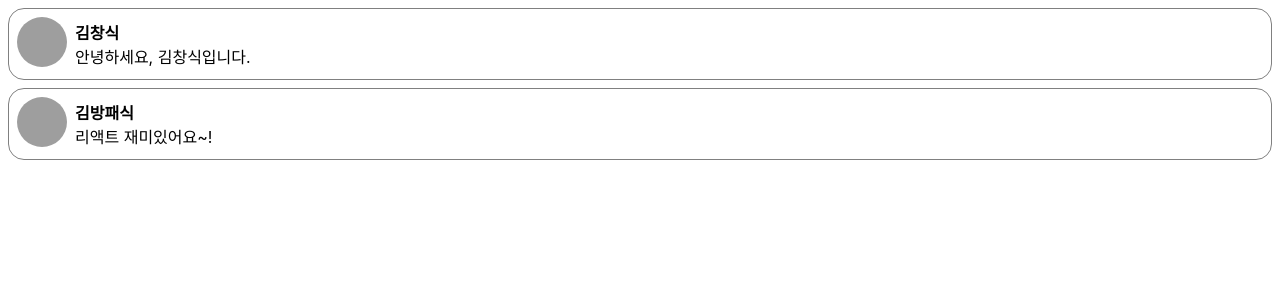
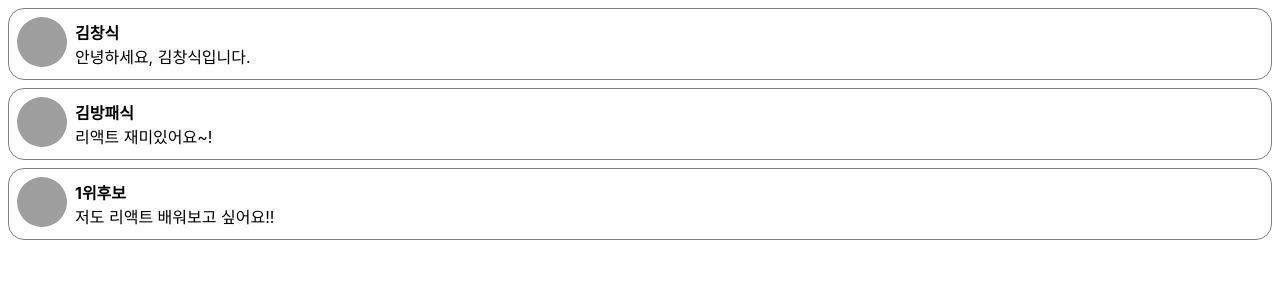
Before and after one commit to KCS2183/my-app, a React (Create React App) app: page / in a window 1280 px wide. Shown: the top 300 px of the page. Built offline with nearby package versions, Linux system fonts and the light colour scheme; grey boxes are pictures that could not be loaded.

Commit message:
(실습) Comment 데이터를 별도의 객체로 분리하기

```diff
--- a/src/chapter_05/CommentList.jsx
+++ b/src/chapter_05/CommentList.jsx
@@ -1,11 +1,29 @@
 import React from "react";
 import Comment from "./Comment";
+
+const comments = [
+    {
+        name: "김창식",
+        comment: "안녕하세요, 김창식입니다.",
+    },
+    {
+        name: "김방패식",
+        comment: "리액트 재미있어요~!",
+    },
+    {
+        name: "1위후보",
+        comment: "저도 리액트 배워보고 싶어요!!",
+    },
+]
 
 function CommentList(props){
     return(
         <div>
-            <Comment name={"김창식"} comment={"안녕하세요, 김창식입니다."}/>
-            <Comment name={"김방패식"} comment={"리액트 재미있어요~!"}/>
+            {comments.map((comment) => {
+                return (
+                    <Comment name={comment.name} comment={comment.comment}/>
+                );
+            })}
         </div>
     );
 }
```
